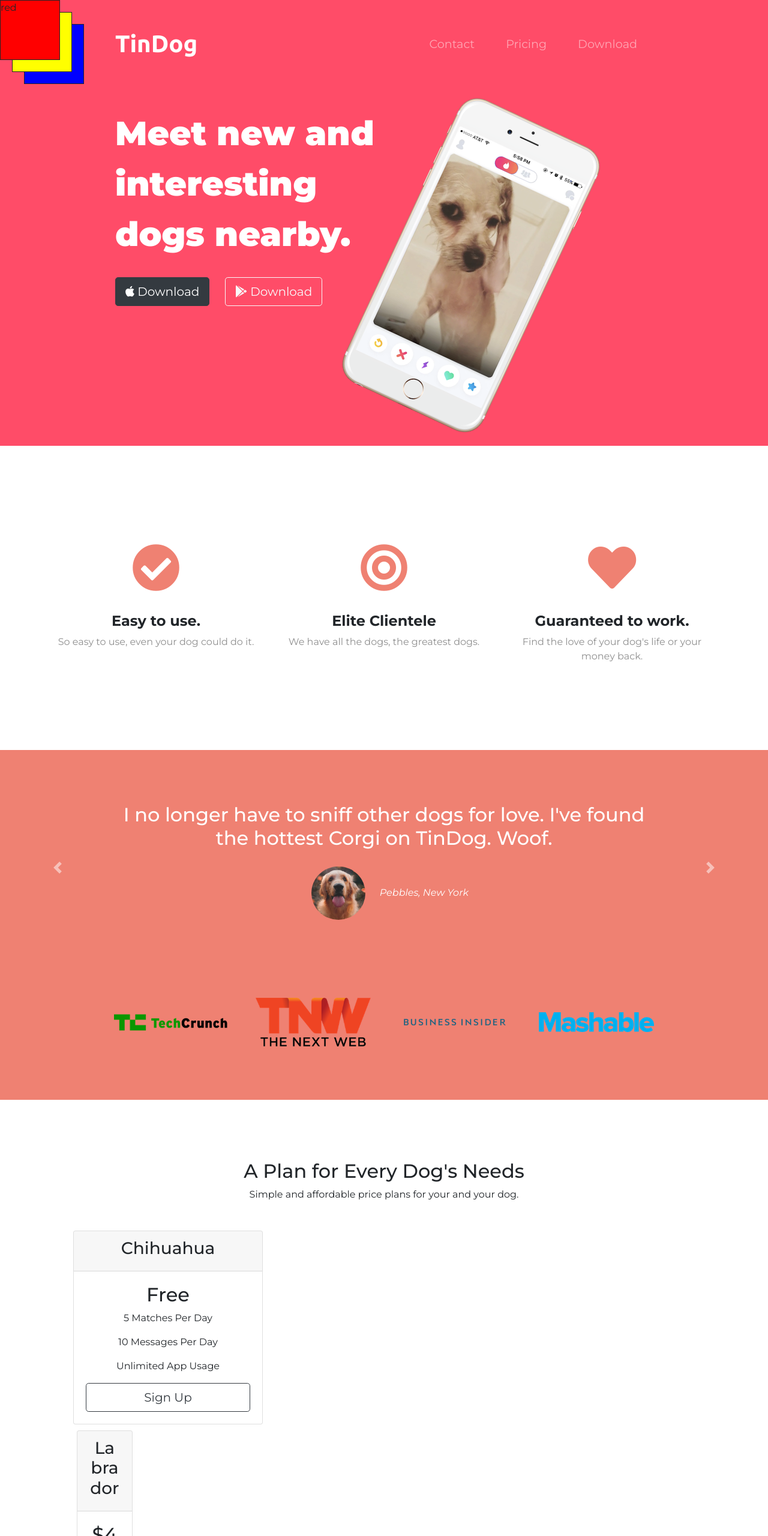
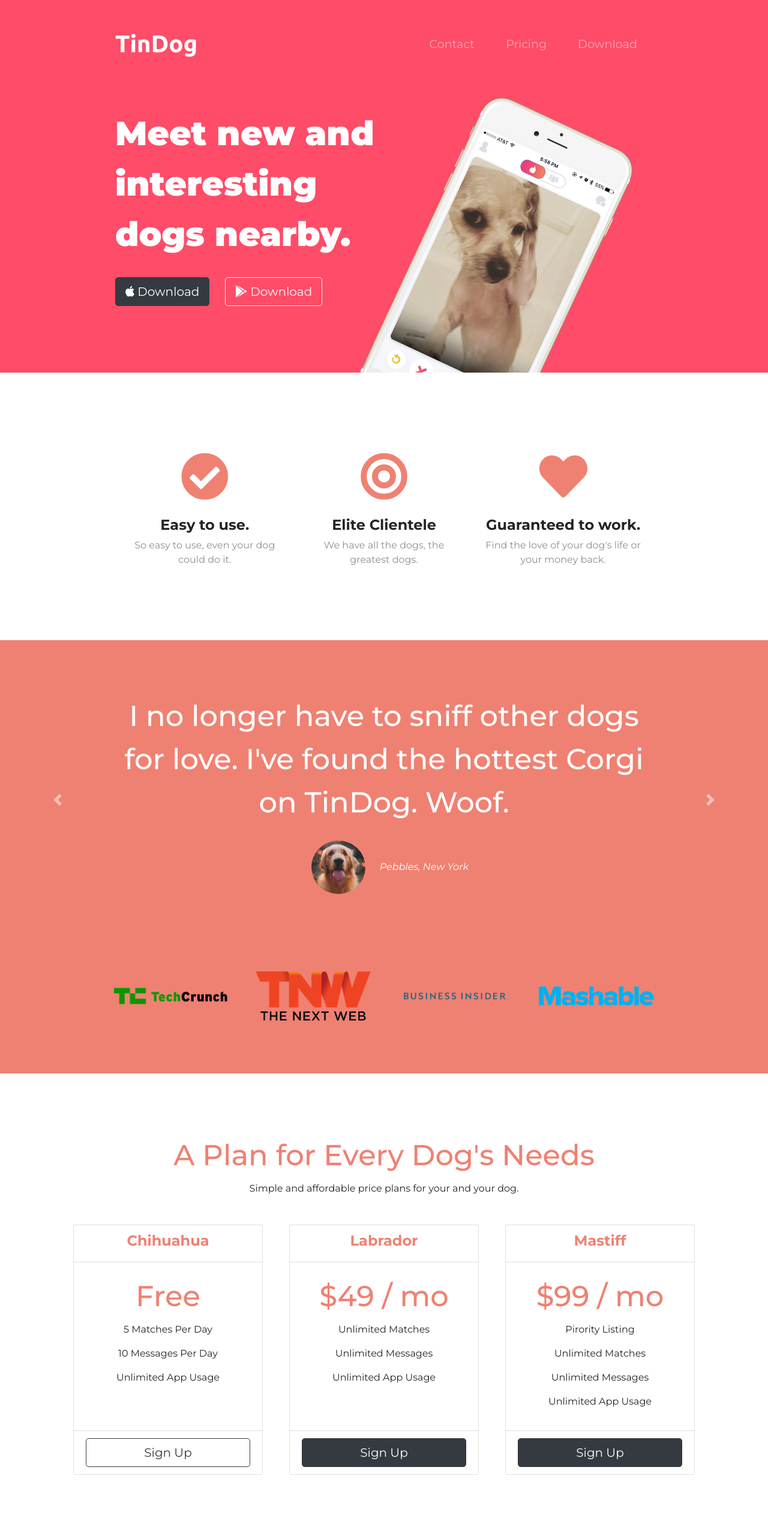
Before and after one commit to juanjpl/React-Bootcamp-Tindog, a plain HTML site: page index.html in a window 1280 px wide. Shown: the top 2560 px of the page at 60% size. Drawn offline with nearby package versions, Linux system fonts and the light colour scheme.

Commit message:
Add files via upload

```diff
--- a/css/styles.css
+++ b/css/styles.css
@@ -8,7 +8,7 @@ body{
 }
 
 .container-fluid{
-    padding: 3% 15%;
+    padding: 3% 15% 7%;
     font-size:3rem;
     line-height: 1.5;
 }
@@ -22,7 +22,15 @@ h1{
 
 h2{
     font-family: 'Montserrat', sans-serif;
+    font-size:3rem;
+    line-height: 1.5;
 
+}
+
+h3{
+    font-family: 'Montserrat', sans-serif;
+    font-size: 1.5rem;
+    font-weight: bold;
 }
 
 /************* NAVIGATION BAR ****************/
@@ -58,12 +66,17 @@ h2{
 .title-image{
     width: 60%;
     transform:rotate(25deg);
+    position:absolute;
+    right:30%;
 }
 
 /************* FEATURES ****************/
 #features{
     text-align: center;
-    margin:10% 0;
+ padding:7% 15%;
+    background-color:#fff;
+    position: relative;
+
 
 }
 
@@ -132,38 +145,51 @@ padding: 3% 2%;
 
 }
 
-
-/************* Z-INDEX ****************/
-
-.red{
-    background-color: red;
-    height:100px;
-    width:100px;
-    border:1px solid;
-    position: absolute;
-    left:0px;
-    top:0px;
-    z-index:2;
+#pricing h3 ,#pricing h2{
+    color:#ef8172;
 }
 
-.yellow{
-    background-color: yellow;
-    height:100px;
-    width:100px;
-    border:1px solid;
-    position: absolute;
-    left: 20px;
-   top: 20px;
-   z-index:1
+
+@media (max-width: 1028px){
+    #title{
+        text-align: center;
+    }
+    .title-image{
+        position: static;
+        transform: rotate(0);
+    }
+
 }
 
-.blue{
-    background-color: blue;
-    height:100px;
-    width:100px;
-    border:1px solid;
-    position: absolute;
-    left: 40px;
-    top: 40px;
-    z-index:0;
+/************* CTA SECTION ****************/
+
+#cta{
+    background-color: #ff4c68;
+    text-align: center;
+    padding:10% 0 5% 0;
+
 }
+
+#cta h3{
+
+
+    font-size: 3.5rem;
+    line-height: 1.5;
+    font-weight: 900;
+    color:white;
+}
+
+/************* FOOTER SECTION ****************/
+
+#footer{
+    background-color: #fff;
+    color: #8f8f8f;
+    text-align: center;
+    padding:7% 0 3% 0;
+
+}
+
+#footer i{
+    margin:20px 10px ;
+    color:#000;
+}
--- a/index.html
+++ b/index.html
@@ -41,13 +41,13 @@
 
           <ul class="navbar-nav ml-auto">
             <li class="nav-item">
-              <a class="nav-link" href="">Contact</a>
+              <a class="nav-link" href="#footer">Contact</a>
             </li>
             <li class="nav-item">
-              <a class="nav-link" href="">Pricing</a>
+              <a class="nav-link" href="#pricing">Pricing</a>
             </li>
             <li class="nav-item">
-              <a class="nav-link" href="">Download</a>
+              <a class="nav-link" href="#cta">Download</a>
             </li>
 
           </ul>
@@ -166,14 +166,9 @@
 
   <div class="container">
     <div class="row">
-
-
-
       <div class="pricing-column col-lg-4 col-md-6">
-
-
-          <div class="card">
-            <div class="card-header">
+          <div class="card h-100">
+            <div class="card-header bg-transparent">
               <h3>Chihuahua</h3>
             </div>
 
@@ -182,16 +177,21 @@
                 <p>5 Matches Per Day</p>
                 <p>10 Messages Per Day</p>
                 <p>Unlimited App Usage</p>
+
+              </div>
+
+              <div class="card-footer bg-transparent">
                 <button class="btn btn-lg btn-block btn-outline-dark" type="button">Sign Up</button>
               </div>
           </div>
+      </div>
 
 
 
       <div class="pricing-column col-lg-4 col-md-6">
 
-          <div class="card">
-            <div class="card-header">
+          <div class="card h-100">
+            <div class="card-header bg-transparent">
               <h3>Labrador</h3>
             </div>
 
@@ -200,6 +200,10 @@
                 <p>Unlimited Matches</p>
                 <p>Unlimited Messages</p>
                 <p>Unlimited App Usage</p>
+
+              </div>
+
+              <div class="card-footer bg-transparent">
                 <button class="btn btn-lg btn-block btn-dark" type="button">Sign Up</button>
               </div>
           </div>
@@ -209,8 +213,8 @@
 
       <div class="pricing-column col-lg-4 col-md-12">
 
-          <div class="card">
-            <div class="card-header">
+          <div class="card h-100">
+            <div class="card-header bg-transparent">
               <h3>Mastiff</h3>
             </div>
 
@@ -220,7 +224,11 @@
           <p>Unlimited Matches</p>
           <p>Unlimited Messages</p>
           <p>Unlimited App Usage</p>
-          <button class="btn btn-lg btn-block btn-dark" type="button">Sign Up</button>
+
+              </div>
+
+              <div class="card-footer bg-transparent">
+                <button class="btn btn-lg btn-block btn-dark" type="button">Sign Up</button>
               </div>
           </div>
 
@@ -232,14 +240,46 @@
 
     </section>
 
-    <div class="red">red</div>
-    <div class="yellow">yellow</div>
-    <div class="blue">blue</div>
+
 
 
     <!-- Call to Action -->
 
-    </footer>
+  <section id="cta">
+
+    <div class="container">
+      <div class="row">
+        <div class="col">
+          <h3>Find the True Love of Your Dog's Life Today.</h3>
+          <button type="button" class="btn btn-dark btn-lg download-button"><i class="fab fa-apple"></i> Download</button>
+          <button type="button" class="btn btn-outline-light btn-lg download-button"><i class="fab fa-google-play"></i> Download</button>
+        </div>
+
+      </div>
+    </div>
+
+
+
+  </section>
+
+
+  <!-- Footer -->
+
+  <footer id="footer">
+    <div class="row">
+      <div class="col">
+
+        <i class="fab fa-twitter"></i>
+        <i class="fab fa-facebook-f"></i>
+        <i class="fab fa-instagram"></i>
+        <i class="fas fa-envelope"></i>
+
+
+        <p>© Copyright 2018 TinDog</p>
+      </div>
+    </div>
+  </footer>
+
 
 
 
```
Also changed, not shown: example/2018-11-03_01-21-04-8ef809f7ba8b20ab6a3acce0414c354d.png (added).
